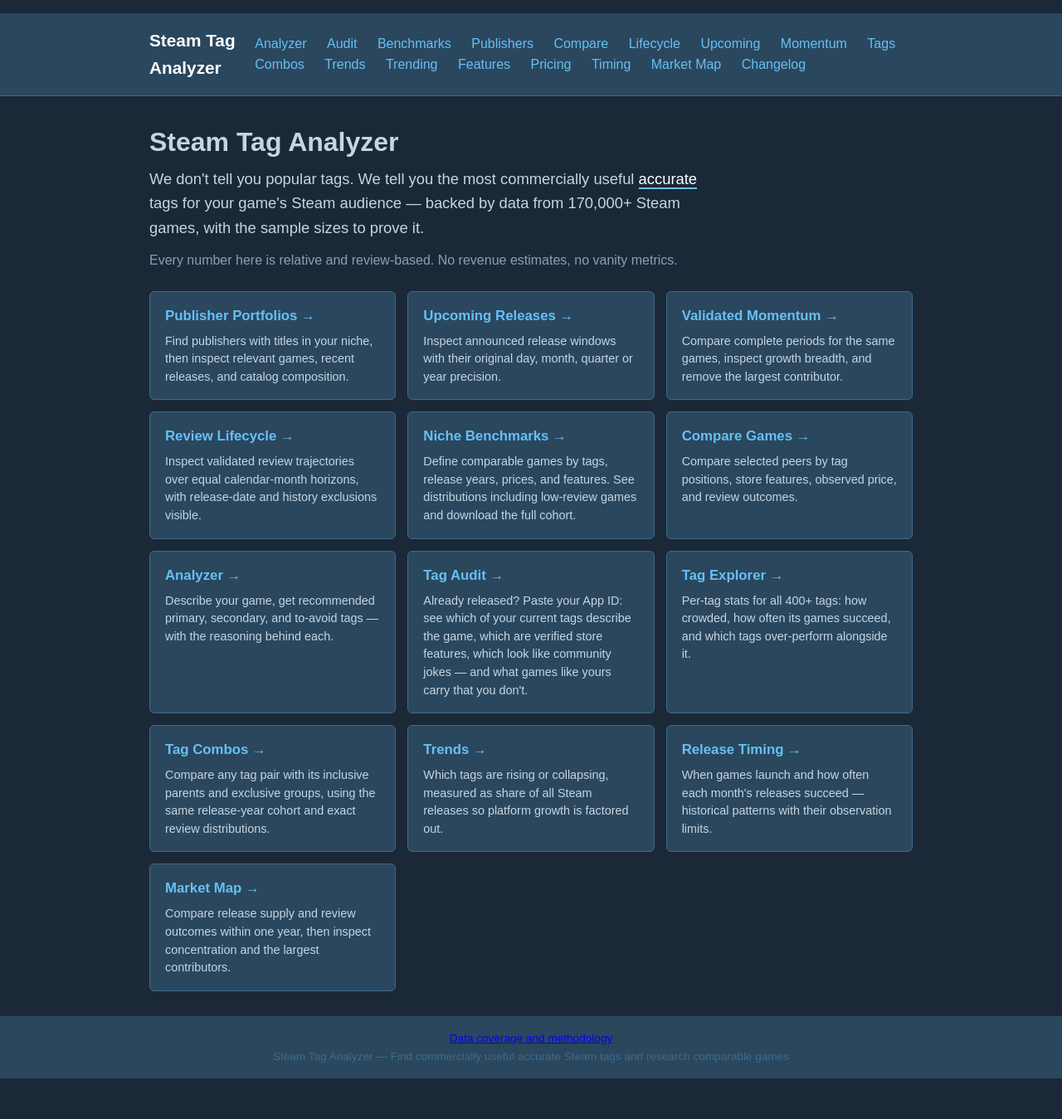
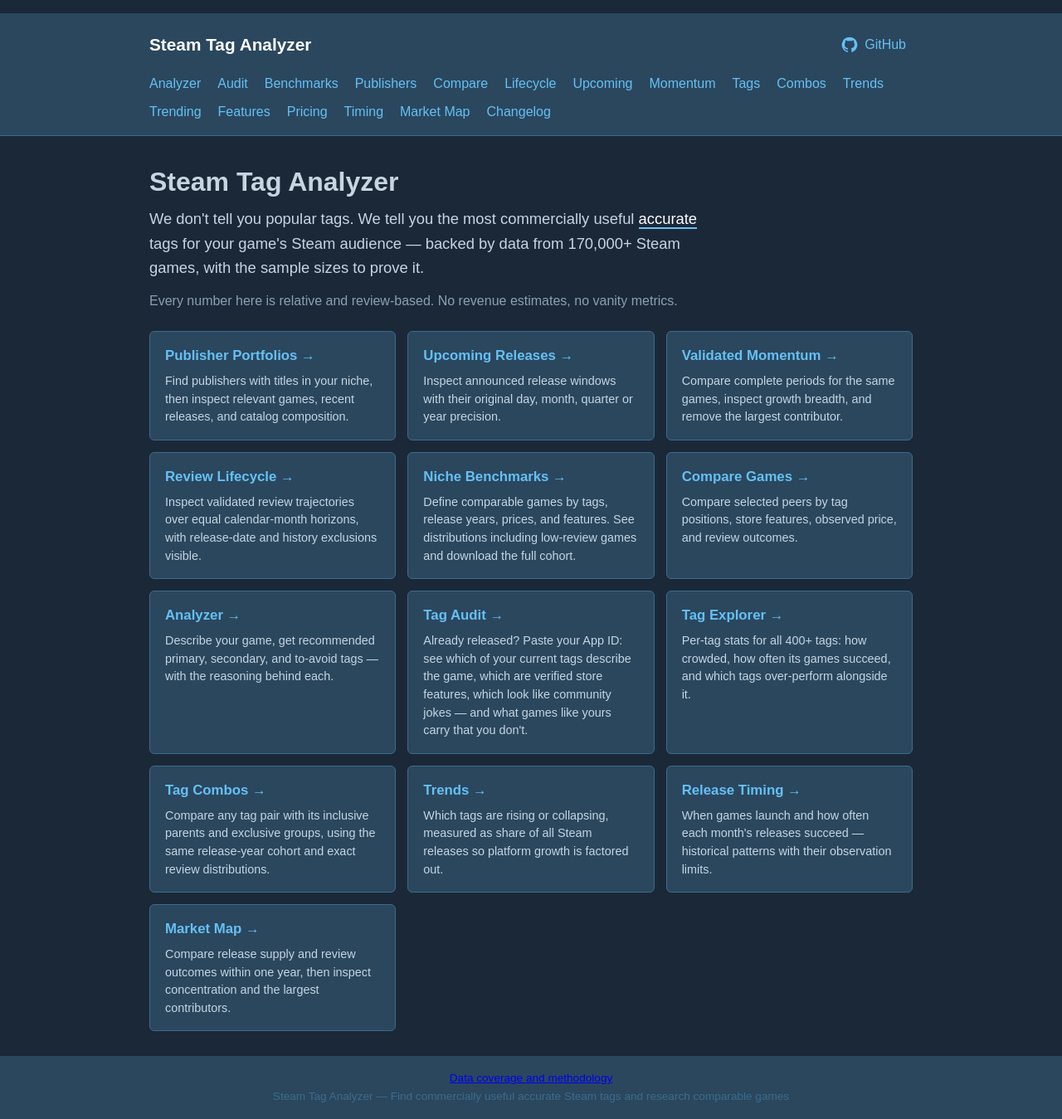
Before and after one commit to Suvitruf/steam-tags-analyzer, a Jekyll site: the page built from pages/index.md, in a window 1280 px wide, cut to the strip 214-1563 px from the top of the page. Shown: the whole strip at 83% size. Built offline with Jekyll 4.4.1, drawn with Linux system fonts in a browser that asks for light colours; a script that is not in the unit is left out; before the commit the page ends 1514 px from its top, so only the background shows below that.

Commit message:
Adds github link.

```diff
--- /dev/null
+++ b/_includes/github-link.html
@@ -0,0 +1,6 @@
+<a class="github-link" href="https://github.com/Suvitruf/steam-tags-analyzer" target="_blank" rel="noopener noreferrer" aria-label="View source on GitHub (opens in a new tab)">
+  <svg width="20" height="20" viewBox="0 0 24 24" fill="currentColor" aria-hidden="true" focusable="false">
+    <path d="M12 .75a11.25 11.25 0 0 0-3.558 21.923c.563.104.768-.244.768-.542 0-.267-.01-.975-.015-1.913-3.13.68-3.791-1.508-3.791-1.508-.512-1.3-1.25-1.646-1.25-1.646-1.022-.699.078-.685.078-.685 1.13.08 1.724 1.16 1.724 1.16 1.004 1.72 2.634 1.223 3.275.935.102-.727.393-1.223.715-1.504-2.498-.284-5.124-1.249-5.124-5.563 0-1.23.44-2.233 1.16-3.02-.116-.285-.503-1.43.11-2.98 0 0 .945-.302 3.094 1.154a10.79 10.79 0 0 1 2.814-.378c.955.005 1.916.129 2.814.378 2.148-1.456 3.092-1.154 3.092-1.154.614 1.55.228 2.695.112 2.98.722.787 1.158 1.79 1.158 3.02 0 4.325-2.63 5.276-5.136 5.554.404.348.766 1.034.766 2.084 0 1.504-.014 2.718-.014 3.087 0 .3.203.651.774.54A11.251 11.251 0 0 0 12 .75Z"/>
+  </svg>
+  <span>GitHub</span>
+</a>
--- a/_layouts/default.html
+++ b/_layouts/default.html
@@ -14,6 +14,7 @@
   <header class="site-header">
     <div class="wrapper">
       <a class="site-title" href="{{ '/' | relative_url }}">{{ site.title }}</a>
+      {% include github-link.html %}
       <nav class="site-nav">
         <a href="{{ '/analyzer' | relative_url }}">Analyzer</a>
         <a href="{{ '/audit' | relative_url }}">Audit</a>
--- a/assets/css/style.css
+++ b/assets/css/style.css
@@ -55,21 +55,54 @@ body {
 
 .site-header .wrapper {
   display: flex;
+  flex-wrap: wrap;
   justify-content: space-between;
   align-items: center;
+  gap: 12px 16px;
 }
 
 .site-title {
+  flex: 1;
+  min-width: 0;
   color: var(--color-text-bright);
   text-decoration: none;
   font-size: 1.3rem;
   font-weight: bold;
 }
 
+.github-link {
+  display: inline-flex;
+  flex-shrink: 0;
+  align-items: center;
+  gap: 8px;
+  min-height: 44px;
+  padding: 4px 8px;
+  border-radius: var(--radius);
+  color: var(--color-accent);
+  text-decoration: none;
+}
+
+.github-link:hover {
+  color: var(--color-text-bright);
+  background: var(--color-surface-light);
+}
+
+.github-link:focus-visible {
+  outline: 2px solid var(--color-accent);
+  outline-offset: 3px;
+}
+
+.site-nav {
+  display: flex;
+  flex-basis: 100%;
+  flex-wrap: wrap;
+  gap: 8px 20px;
+}
+
 .site-nav a {
   color: var(--color-accent);
   text-decoration: none;
-  margin-left: 20px;
+  white-space: nowrap;
 }
 
 .site-nav a:hover {
```
Also changed, not shown: sources/vite.config.ts (+9 -5 lines).
